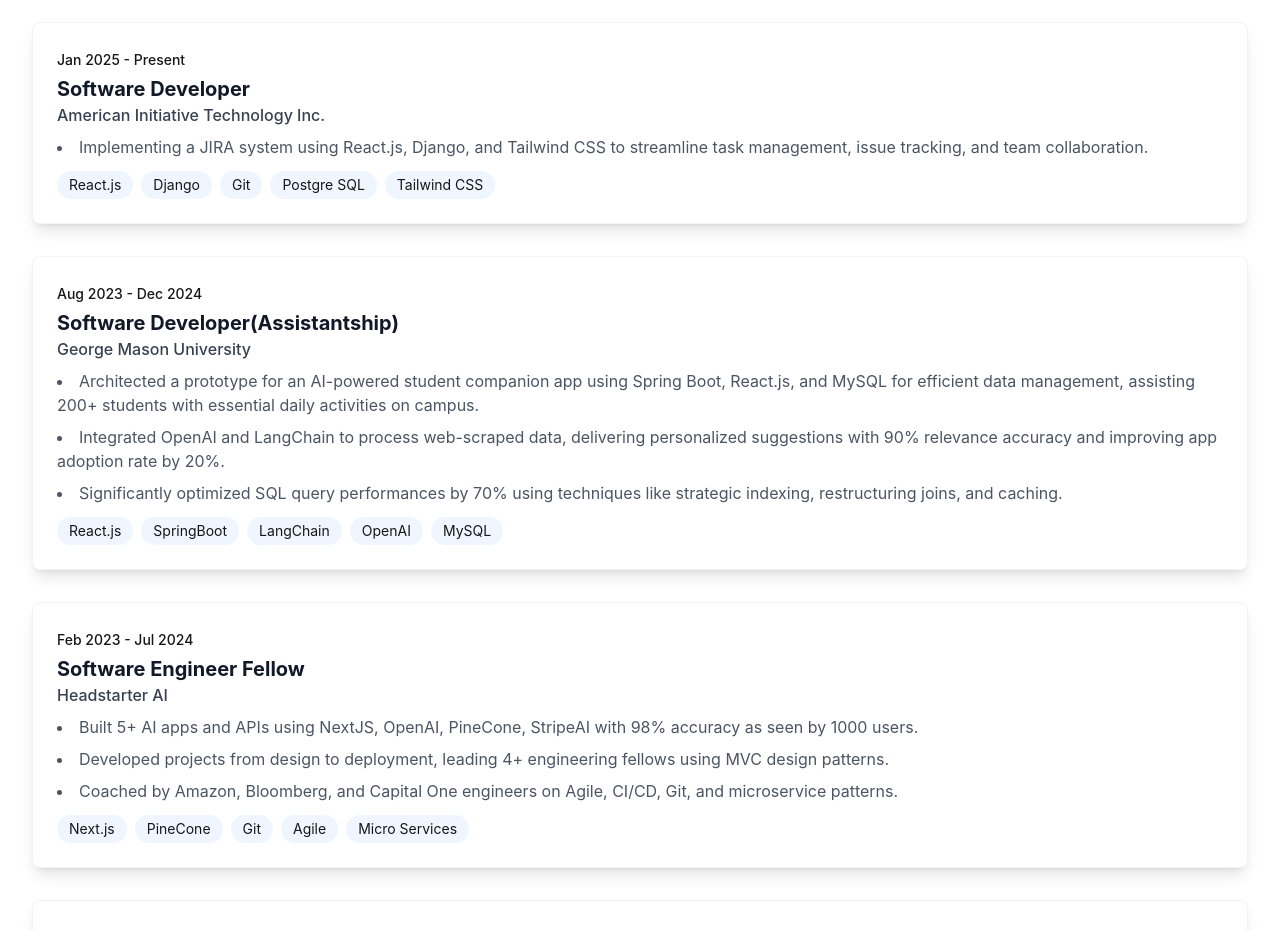
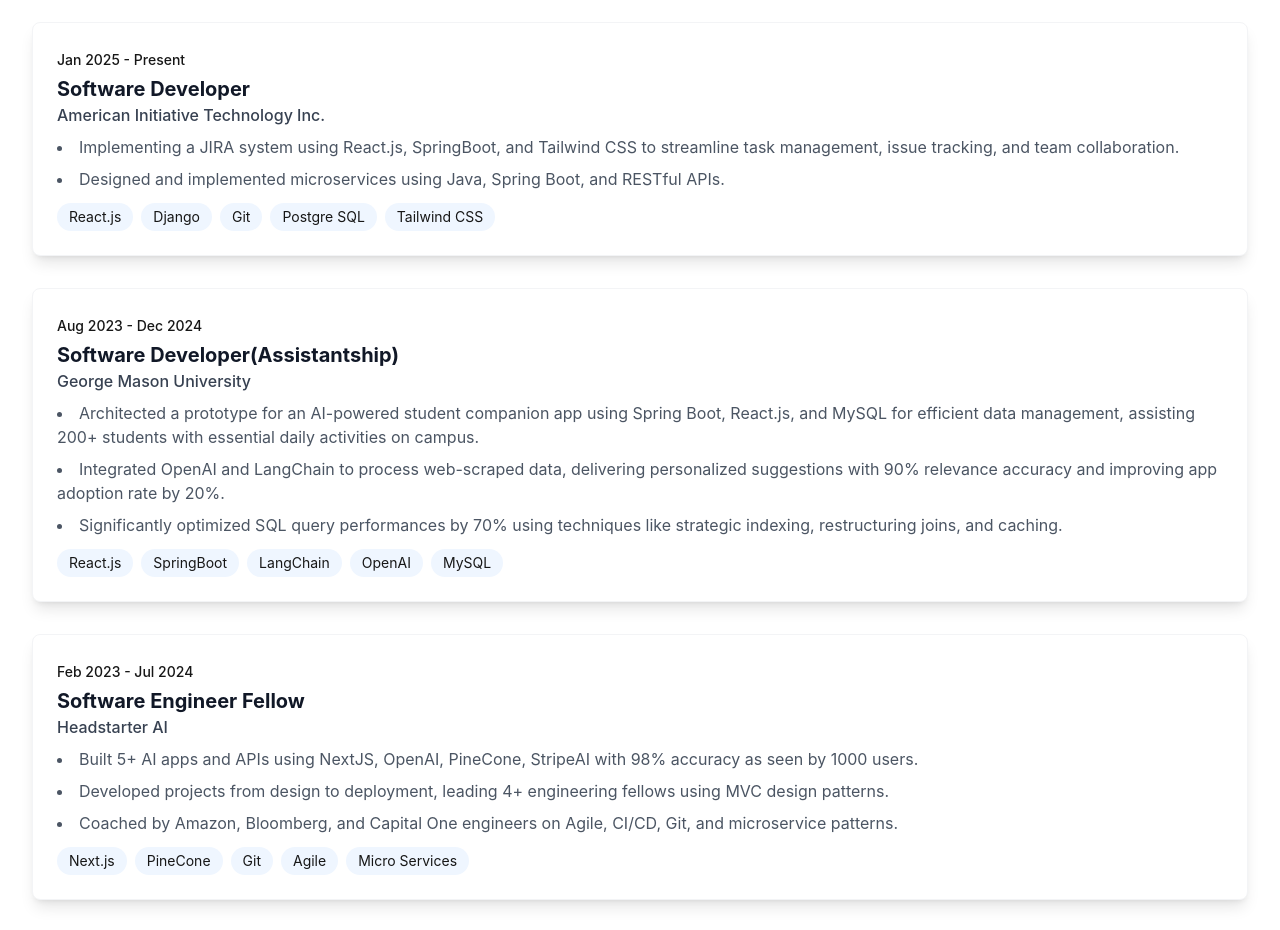
Before and after one commit to reysree/LandingPage, a Next.js app in the folder project/: page / in a window 1280 px wide. Shown: the part 2160-3090 px from the top of the page. Built offline with nearby package versions, Linux system fonts and the light colour scheme.

Commit message:
Added changes to experience of American Technology Initiative

```diff
--- a/project/src/components/Experience.jsx
+++ b/project/src/components/Experience.jsx
@@ -17,7 +17,8 @@
               company: "American Initiative Technology Inc.",
               period: "Jan 2025 - Present",
               description: [
-                "Implementing a JIRA system using React.js, Django, and Tailwind CSS to streamline task management, issue tracking, and team collaboration.",
+                "Implementing a JIRA system using React.js, SpringBoot, and Tailwind CSS to streamline task management, issue tracking, and team collaboration.",
+                "Designed and implemented microservices using Java, Spring Boot, and RESTful APIs.",
               ],
               skills: [
                 "React.js",
```
